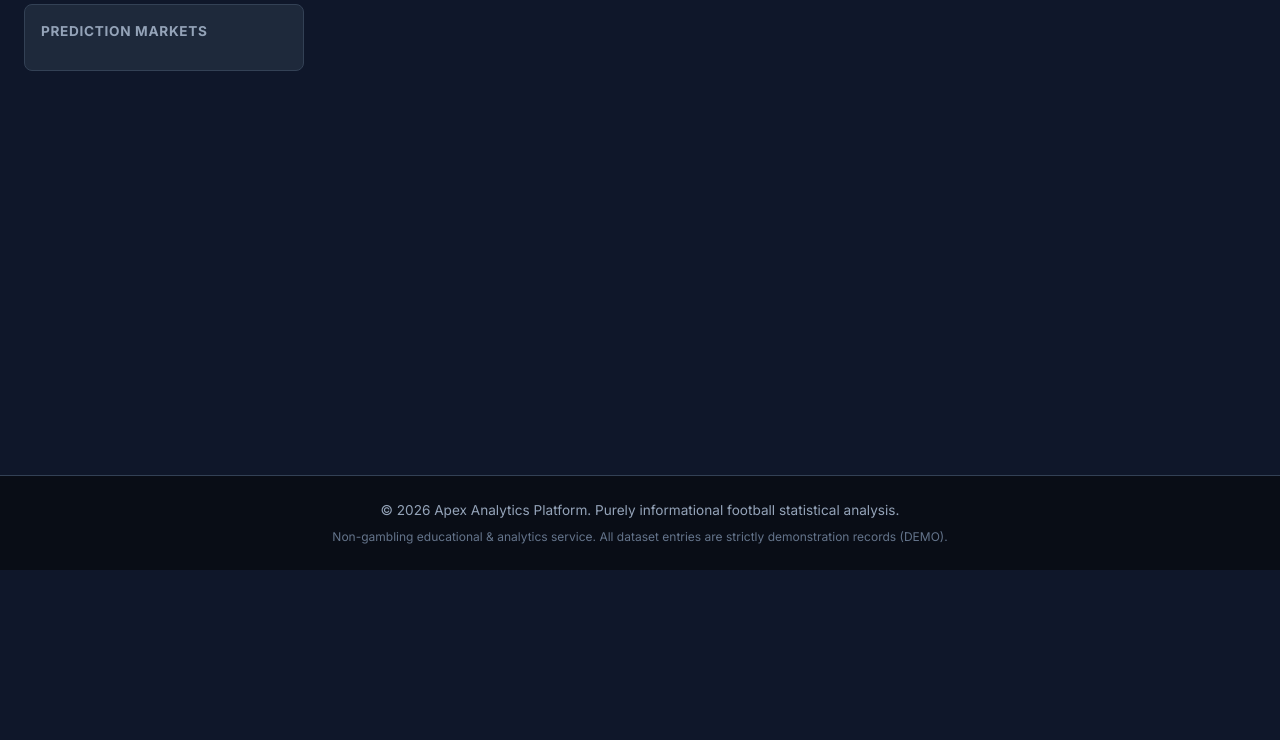
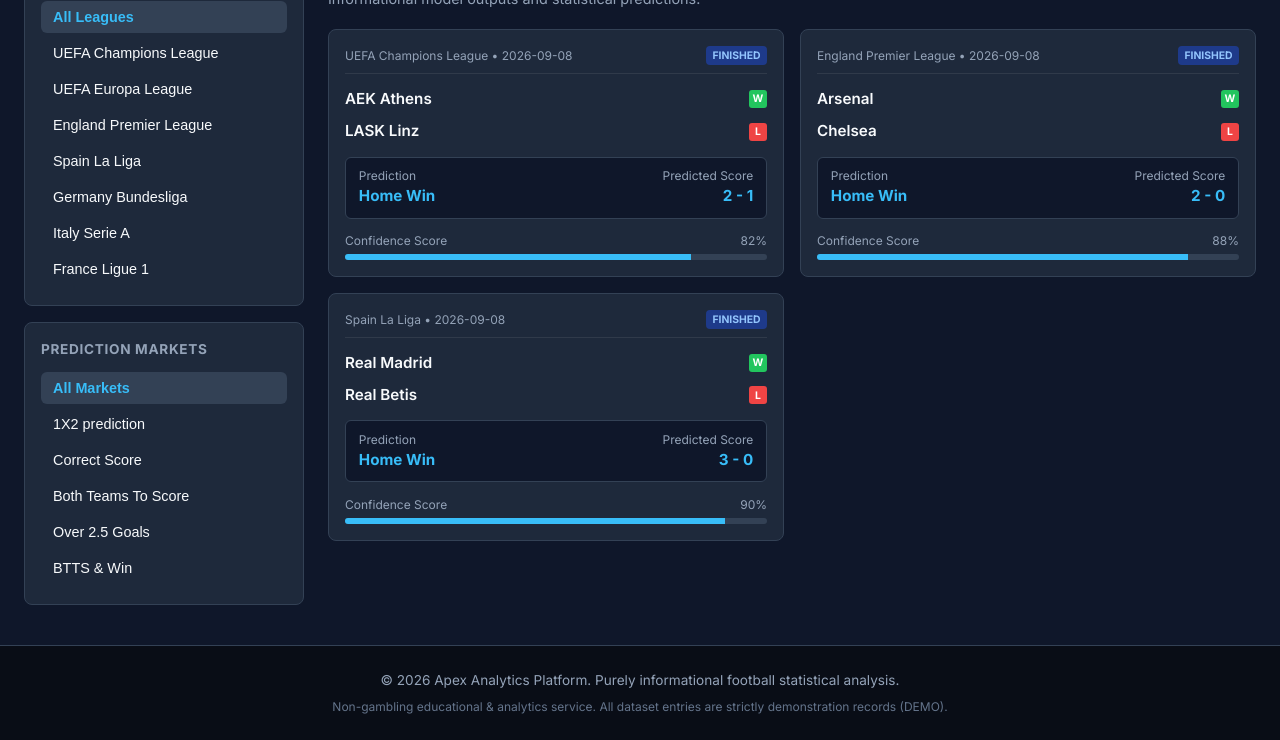
Before and after one commit to victorspringbok6-bit/index.html, a plain HTML site: page index.html in a window 1280 px wide. Shown: the part 230-970 px from the top of the page. Before the commit the page ends 800 px from the top, so only its background shows below. Drawn offline with Linux system fonts and the light colour scheme.

Commit message:
Change script source from app.js to script.js

```diff
--- a/index.html
+++ b/index.html
@@ -70,6 +70,6 @@
         </div>
     </footer>
 
-    <script type="module" src="app.js"></script>
+    <script type="module" src="script.js"></script>
 </body>
 </html>
```
